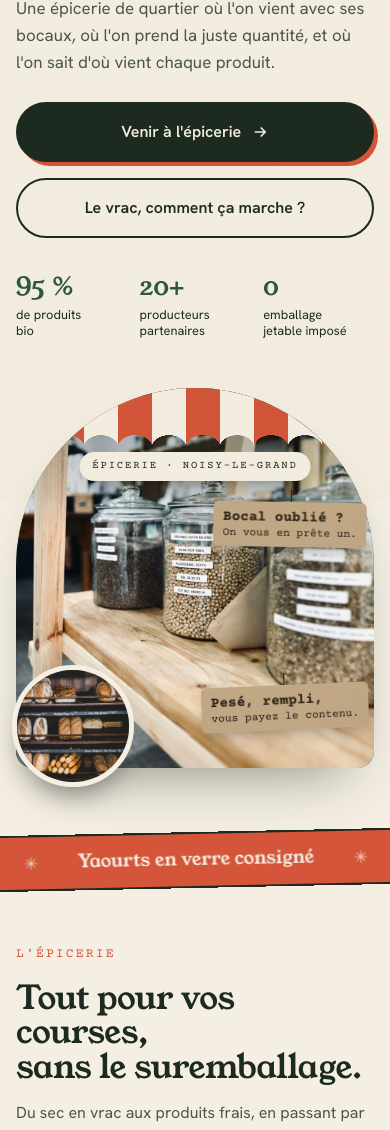
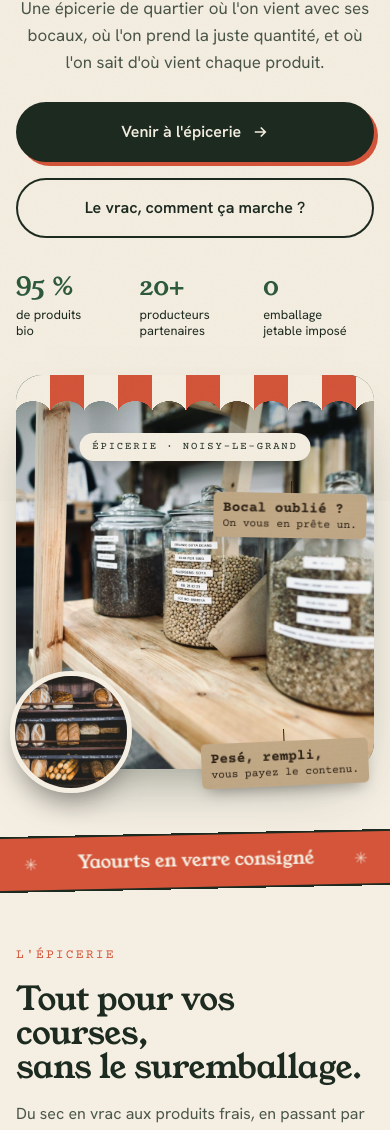
Before and after one commit to Leinadio/simplement-vrac, a plain HTML site: page index.html in a window 390 px wide. Shown: the part 343-1473 px from the top of the page. Drawn offline with nearby package versions, Linux system fonts and the light colour scheme.

Commit message:
feat: hero en une colonne avec photo panoramique
Co-Authored-By: Claude Opus 5.5 <noreply@anthropic.com>

```diff
--- a/index.html
+++ b/index.html
@@ -100,40 +100,41 @@
 
   /* ---------- Hero ---------- */
   .hero{padding:clamp(2.5rem,6vw,5rem) 0 4rem}
-  .hero .wrap{display:grid;grid-template-columns:1.05fr 1fr;gap:clamp(2rem,5vw,5rem);align-items:center}
-  .hero h1{font-size:clamp(2.7rem,5vw,4.7rem);margin:1.4rem 0 1.5rem}
+  .hero .wrap{display:grid;grid-template-columns:minmax(0,1fr);gap:clamp(2.5rem,5vw,4rem)}
+  .hero .intro{display:flex;flex-direction:column;align-items:center;text-align:center}
+  .hero h1{font-size:clamp(2.7rem,6.4vw,5.6rem);margin:1.4rem 0 1.5rem}
   .hero h1 .line{display:block;overflow:hidden;padding-top:.08em;margin-top:-.08em}
   .hero h1 .line > span{display:block;animation:rise .9s cubic-bezier(.2,.8,.2,1) both}
   .hero h1 .line:nth-child(2) > span{animation-delay:.12s}
   .hero h1 .line:nth-child(3) > span{animation-delay:.24s}
   @keyframes rise{from{transform:translateY(105%)}to{transform:none}}
-  .hero .lead{font-size:1.2rem;color:var(--ink-soft);max-width:33ch;animation:fade .8s .45s both}
-  .hero .ctas{display:flex;gap:1rem;flex-wrap:wrap;margin-top:2.2rem;animation:fade .8s .55s both}
-  .proofs{display:flex;gap:1.8rem;margin-top:2.8rem;flex-wrap:wrap;animation:fade .8s .7s both}
+  .hero .lead{font-size:1.25rem;color:var(--ink-soft);max-width:44ch;animation:fade .8s .45s both}
+  .hero .ctas{display:flex;gap:1rem;flex-wrap:wrap;justify-content:center;margin-top:2.2rem;animation:fade .8s .55s both}
+  .proofs{display:flex;gap:2.4rem;justify-content:center;margin-top:2.6rem;flex-wrap:wrap;text-align:left;animation:fade .8s .7s both}
   .proof{display:flex;align-items:center;gap:.7rem;font-size:.93rem;line-height:1.3}
   .proof b{font-family:var(--display);font-weight:400;font-size:1.9rem;color:var(--leaf)}
   @keyframes fade{from{opacity:0;transform:translateY(12px)}to{opacity:1;transform:none}}
 
   .front{position:relative;animation:fade 1s .2s both}
   .shopfront{
-    position:relative;aspect-ratio:4/4.25;border-radius:300px 300px 28px 28px;background:var(--leaf);
+    position:relative;aspect-ratio:21/9;border-radius:36px;background:var(--leaf);
     overflow:hidden;box-shadow:0 30px 60px -30px rgba(29,42,32,.55);
   }
   .shopfront::before{ /* rayures store */
-    content:"";position:absolute;left:0;right:0;top:0;height:16%;
+    content:"";position:absolute;left:0;right:0;top:0;height:clamp(40px,5.5vw,70px);
     background:repeating-linear-gradient(90deg,var(--paper) 0 34px,var(--tomato) 34px 68px);
     -webkit-mask:radial-gradient(18px 14px at 17px 100%,transparent 98%,#000) 0 0/34px 100% repeat-x;
             mask:radial-gradient(18px 14px at 17px 100%,transparent 98%,#000) 0 0/34px 100% repeat-x;
     z-index:2;
   }
-  .hero-photo{position:absolute;inset:0;width:100%;height:100%;object-fit:cover;object-position:center 70%}
-  .shopfront::after{content:"";position:absolute;inset:0;background:linear-gradient(rgba(29,42,32,.35),transparent 38%);z-index:1}
+  .hero-photo{position:absolute;inset:0;width:100%;height:100%;object-fit:cover;object-position:center 62%}
+  .shopfront::after{content:"";position:absolute;inset:0;background:linear-gradient(rgba(29,42,32,.3),transparent 40%);z-index:1}
   .shopfront .sign{
-    position:absolute;top:18%;left:50%;transform:translateX(-50%);z-index:2;white-space:nowrap;
+    position:absolute;top:calc(clamp(40px,5.5vw,70px) + 18px);left:50%;transform:translateX(-50%);z-index:2;white-space:nowrap;
     background:var(--paper);color:var(--ink);font-family:var(--label);font-size:.8rem;letter-spacing:.18em;text-transform:uppercase;
     padding:.55em 1.2em;border-radius:999px;box-shadow:0 8px 20px -8px rgba(0,0,0,.4)
   }
-  .round{position:absolute;left:-9%;bottom:-7%;width:36%;aspect-ratio:1;margin:0;border-radius:50%;overflow:hidden;border:7px solid var(--paper);box-shadow:0 18px 30px -14px rgba(0,0,0,.5);z-index:3}
+  .round{position:absolute;left:clamp(-28px,-2vw,-12px);bottom:-48px;width:clamp(120px,17%,210px);aspect-ratio:1;margin:0;border-radius:50%;overflow:hidden;border:7px solid var(--paper);box-shadow:0 18px 30px -14px rgba(0,0,0,.5);z-index:3}
   .round img{width:100%;height:100%;object-fit:cover}
   .hang{
     position:absolute;z-index:4;font-family:var(--label);font-size:.8rem;line-height:1.25;color:#2b2015;
@@ -142,8 +143,8 @@
   }
   .hang::before{content:"";position:absolute;top:-12px;left:50%;width:1px;height:12px;background:#2b2015}
   .hang b{display:block;font-size:1.05rem}
-  .hang.h1{right:-5%;top:32%}
-  .hang.h2{right:-4%;bottom:14%;animation-delay:-1.6s}
+  .hang.h1{right:clamp(-28px,-2vw,-10px);top:30%}
+  .hang.h2{right:22%;bottom:-26px;animation-delay:-1.6s}
   @keyframes swing{0%,100%{rotate:-3deg}50%{rotate:3deg}}
 
   /* ---------- Bandeau défilant ---------- */
@@ -347,8 +348,7 @@
     section{padding:clamp(4rem,8vw,6rem) 0}
     .hero{padding-top:2.5rem}
     .hero .wrap,.how-grid,.visit-grid,.letter .box{grid-template-columns:minmax(0,1fr)}
-    .hero .lead{max-width:46ch}
-    .front{max-width:520px;margin-inline:auto;width:100%;margin-top:1rem}
+    .shopfront{aspect-ratio:16/9}
     .aisle.big{grid-column:span 3;min-height:360px}
     .aisle.card{grid-column:span 2}
     .scale-card{order:-1}
@@ -385,18 +385,20 @@
     .nav .actions > .btn{display:none}
     .hero{padding:1.8rem 0 2.5rem}
     .hero h1{font-size:clamp(2.35rem,11.5vw,3.2rem);margin:1rem 0 1.1rem}
+    .hero .wrap{gap:2.2rem}
+    .shopfront{aspect-ratio:4/4.4;border-radius:26px}
     .hero .lead{font-size:1.06rem}
-    .hero .ctas{flex-direction:column;align-items:stretch;margin-top:1.6rem}
+    .hero .ctas{flex-direction:column;align-items:stretch;margin-top:1.6rem;width:100%}
     .hero .ctas .btn{justify-content:center}
-    .proofs{display:grid;grid-template-columns:repeat(3,1fr);gap:.8rem;margin-top:2rem}
+    .proofs{display:grid;grid-template-columns:repeat(3,1fr);gap:.8rem;margin-top:2rem;width:100%}
     .proof{flex-direction:column;align-items:flex-start;gap:.2rem;font-size:.8rem}
     .proof b{font-size:1.6rem}
-    .round{width:34%;left:-1%;bottom:-5%;border-width:5px}
+    .round{width:34%;left:-6px;bottom:-24px;border-width:5px}
     .hang{font-size:.7rem}
     .hang b{font-size:.9rem}
     .hang.h1{right:2%;top:30%}
-    .hang.h2{right:2%;bottom:10%}
-    .shopfront .sign{font-size:.66rem;top:17%}
+    .hang.h2{right:2%;bottom:-18px}
+    .shopfront .sign{font-size:.66rem}
     .marquee .track{font-size:1.15rem;padding:.7rem 0}
     .aisle.over .txt{padding:1.4rem}
     .aisle.over h3{font-size:1.6rem}
@@ -514,7 +516,7 @@
   <!-- HERO -->
   <section class="hero" style="padding-bottom:3rem">
     <div class="wrap">
-      <div>
+      <div class="intro">
         <span class="tag">Au centre de Noisy-le-Grand</span>
         <h1>
           <span class="line"><span>Épicerie bio,</span></span>
```
